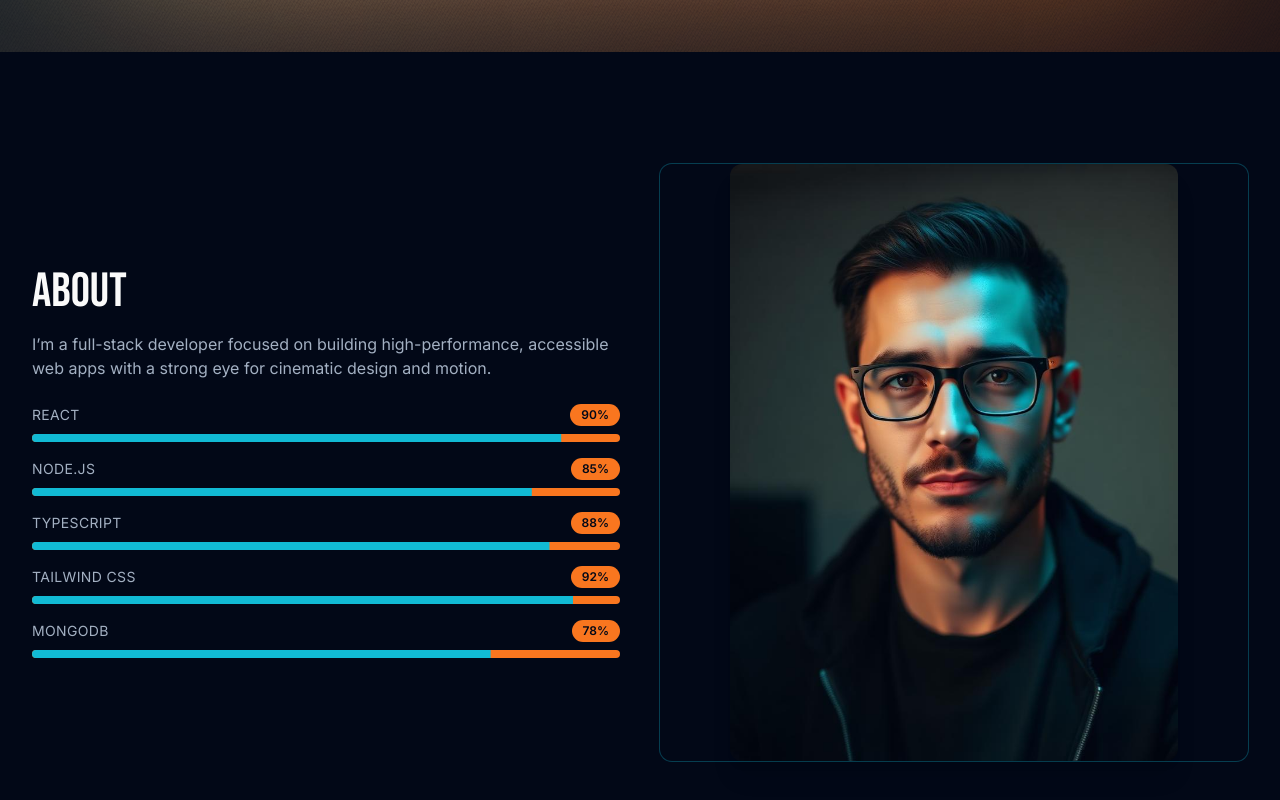
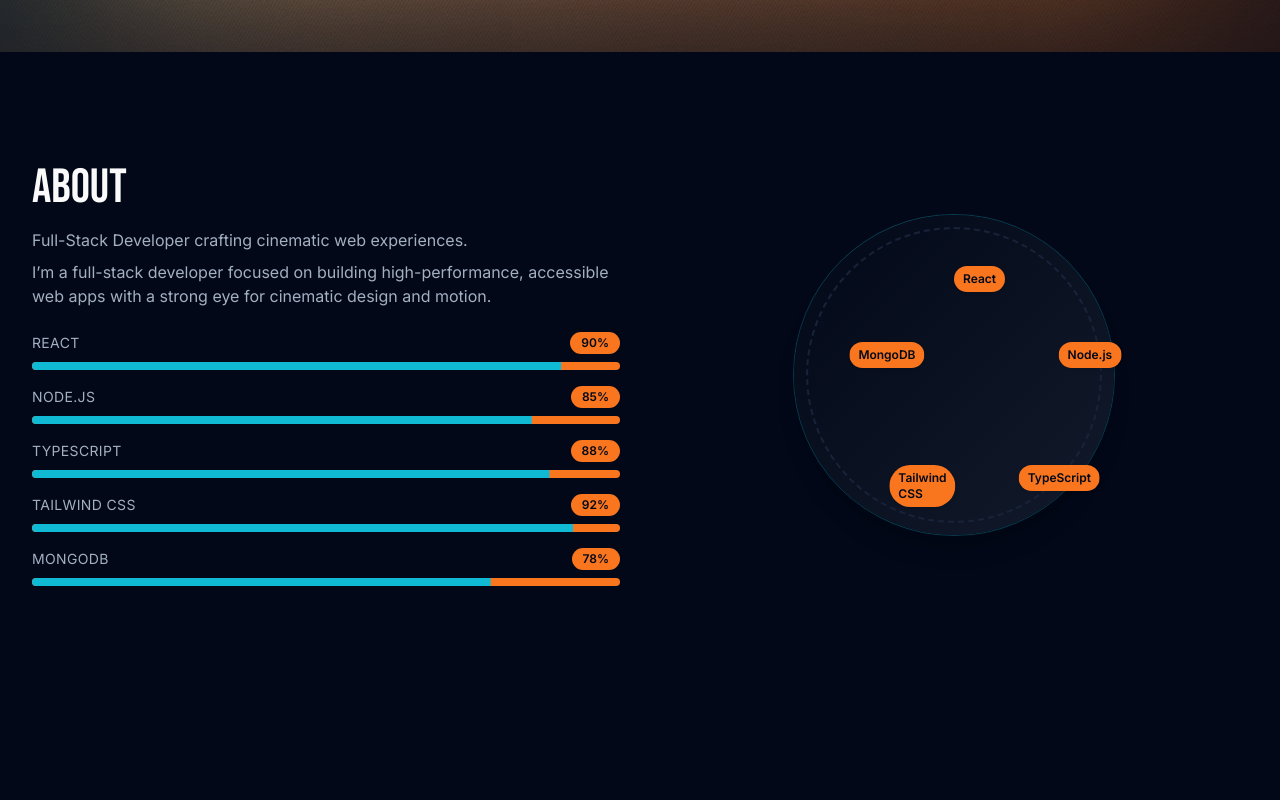
Before and after one commit to abhinov956tech-developer/Dev_Portfolio, a React (Vite) app: page / in a window 1280 px wide. Shown: the part 813-1613 px from the top of the page. Built offline with nearby package versions, Linux system fonts and the light colour scheme.

Commit message:
feat: Enhance About section animations
Add animated skill bars that trigger on scroll, a rotating film reel for the portrait, and a typewriter effect for the tagline. Optionally include a "whoosh" sound effect for skill bar animations.

```diff
--- a/src/components/About.tsx
+++ b/src/components/About.tsx
@@ -1,5 +1,5 @@
-import { motion } from "framer-motion";
-import portrait from "@/assets/portrait.jpg";
+import { useEffect, useRef, useState } from "react";
+import { motion, useInView } from "framer-motion";
 import { Badge } from "@/components/ui/badge";
 import { Progress } from "@/components/ui/progress";
 
@@ -11,28 +11,115 @@ const skills = [
   { name: "MongoDB", level: 78 },
 ];
 
+const reelSkills = skills.map((s) => s.name);
+const subtitle = "Full-Stack Developer crafting cinematic web experiences.";
+
 const About = () => {
+  const leftRef = useRef<HTMLDivElement | null>(null);
+  const skillsRef = useRef<HTMLDivElement | null>(null);
+  const inViewLeft = useInView(leftRef, { once: true, amount: 0.3 });
+  const inViewSkills = useInView(skillsRef, { once: true, amount: 0.3 });
+
+  const [typed, setTyped] = useState("");
+  const typedStartedRef = useRef(false);
+
+  const [progressValues, setProgressValues] = useState<Record<string, number>>(
+    () => Object.fromEntries(skills.map((s) => [s.name, 0]))
+  );
+
+  const audioCtxRef = useRef<AudioContext | null>(null);
+
+  useEffect(() => {
+    const AC = (window as any).AudioContext || (window as any).webkitAudioContext;
+    if (AC) {
+      audioCtxRef.current = new AC();
+    }
+    return () => {
+      audioCtxRef.current?.close();
+      audioCtxRef.current = null;
+    };
+  }, []);
+
+  useEffect(() => {
+    if (inViewLeft && !typedStartedRef.current) {
+      typedStartedRef.current = true;
+      let i = 0;
+      const timer = setInterval(() => {
+        i++;
+        setTyped(subtitle.slice(0, i));
+        if (i >= subtitle.length) {
+          clearInterval(timer);
+        }
+      }, 30);
+      return () => clearInterval(timer);
+    }
+  }, [inViewLeft]);
+
+  const playWhoosh = () => {
+    const ac = audioCtxRef.current;
+    if (!ac) return;
+    const osc = ac.createOscillator();
+    const gain = ac.createGain();
+    const filter = ac.createBiquadFilter();
+    osc.type = "sawtooth";
+    osc.frequency.setValueAtTime(200, ac.currentTime);
+    osc.frequency.exponentialRampToValueAtTime(20, ac.currentTime + 0.25);
+    filter.type = "lowpass";
+    filter.frequency.setValueAtTime(1200, ac.currentTime);
+    gain.gain.setValueAtTime(0.0001, ac.currentTime);
+    gain.gain.exponentialRampToValueAtTime(0.16, ac.currentTime + 0.06);
+    gain.gain.exponentialRampToValueAtTime(0.0001, ac.currentTime + 0.36);
+    osc.connect(filter);
+    filter.connect(gain);
+    gain.connect(ac.destination);
+    osc.start();
+    osc.stop(ac.currentTime + 0.4);
+  };
+
+  const triggeredRef = useRef(false);
+  useEffect(() => {
+    if (inViewSkills && !triggeredRef.current) {
+      triggeredRef.current = true;
+      skills.forEach((s, idx) => {
+        setTimeout(() => {
+          setProgressValues((prev) => ({ ...prev, [s.name]: s.level }));
+        }, idx * 120);
+      });
+      try {
+        const muted = localStorage.getItem("sound-muted") === "true";
+        if (!muted) playWhoosh();
+      } catch (e) {
+        // ignore
+      }
+    }
+  }, [inViewSkills]);
+
   return (
     <section id="about" className="min-h-screen snap-start container py-20 md:py-28">
       <div className="grid md:grid-cols-2 gap-10 items-center">
         <motion.div
+          ref={leftRef}
           initial={{ opacity: 0, x: -20 }}
           whileInView={{ opacity: 1, x: 0 }}
           viewport={{ once: true, amount: 0.3 }}
           transition={{ duration: 0.6 }}
         >
           <h2 className="font-display text-4xl md:text-5xl mb-4">About</h2>
+          <p className={`text-muted-foreground mb-2 transition-opacity duration-500 ${typed.length === subtitle.length ? "opacity-100" : "opacity-90"}`}>
+            {typed}
+            <span aria-hidden="true" className="ml-0.5">{typed.length < subtitle.length ? "|" : ""}</span>
+          </p>
           <p className="text-muted-foreground mb-6">
             I’m a full-stack developer focused on building high-performance, accessible web apps with a strong eye for cinematic design and motion.
           </p>
-          <div className="space-y-4">
+          <div ref={skillsRef} className="space-y-4">
             {skills.map((s) => (
               <div key={s.name}>
                 <div className="flex items-center justify-between mb-2">
                   <span className="text-sm tracking-wide uppercase text-muted-foreground">{s.name}</span>
                   <Badge variant="secondary">{s.level}%</Badge>
                 </div>
-                <Progress value={s.level} className="h-2" />
+                <Progress value={progressValues[s.name]} className="h-2" />
               </div>
             ))}
           </div>
@@ -44,8 +131,31 @@ const About = () => {
           transition={{ duration: 0.6 }}
           className="relative"
         >
-          <img src={portrait} alt="Developer portrait" loading="lazy" className="w-full max-w-md mx-auto rounded-lg shadow-xl" />
-          <div className="absolute inset-0 rounded-lg ring-1 ring-primary/30 pointer-events-none" />
+          <div className="relative mx-auto w-64 h-64 md:w-80 md:h-80 rounded-full">
+            <div className="absolute inset-0 rounded-full bg-gradient-to-br from-background to-muted shadow-xl ring-1 ring-primary/30" />
+            <div className="absolute inset-3 rounded-full border-2 border-dashed border-border" />
+            <div className="absolute inset-0 flex items-center justify-center">
+              <div className="relative w-full h-full">
+                <div className="absolute top-1/2 left-1/2 -translate-x-1/2 -translate-y-1/2 animate-[spin_18s_linear_infinite]">
+                  {reelSkills.map((label, idx) => {
+                    const angle = (idx / reelSkills.length) * 360;
+                    const radius = 110;
+                    return (
+                      <div
+                        key={label}
+                        className="absolute top-1/2 left-1/2"
+                        style={{ transform: `rotate(${angle}deg) translateY(-${radius}px) rotate(-${angle}deg)` }}
+                      >
+                        <Badge variant="secondary" className="text-xs px-2 py-1 shadow">
+                          {label}
+                        </Badge>
+                      </div>
+                    );
+                  })}
+                </div>
+              </div>
+            </div>
+          </div>
         </motion.div>
       </div>
     </section>
```
